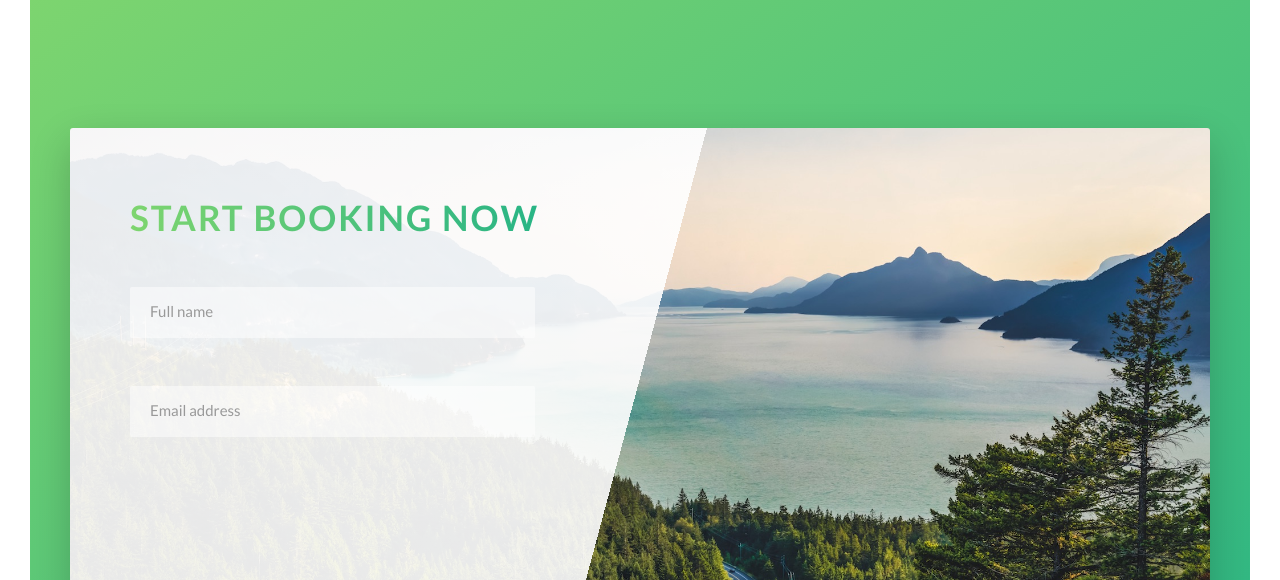
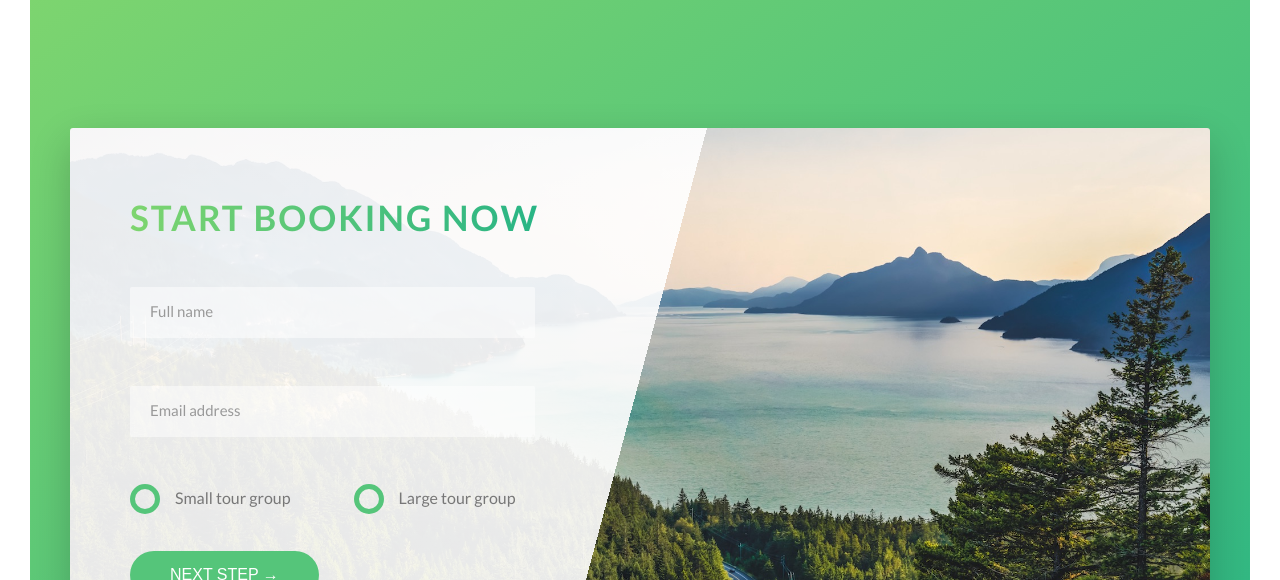
Before and after one commit to poojashroff91/natours-css, a website: page index.html in a window 1280 px wide. Shown: the part 4547-5127 px from the top of the page. Drawn offline with Linux system fonts and the light colour scheme.

Commit message:
Form styling, creating radio buttons

```diff
--- a/index.html
+++ b/index.html
@@ -294,8 +294,27 @@
                                 <input id="email" type="email" class="form__input" placeholder="Email address" required>
                                 <label for="name" class="form__label">Email address</label>
                             </div>
+                            <div class="form__group u-margin-bottom-medium">
+                                <div class="form__radio-group">
+                                    <input type="radio" class="form__radio-input" id="small" name="size">
+                                    <label for="small" class="form__radio-label">
+                                        <span class="form__radio-button"></span>
+                                        Small tour group
+                                    </label>
+                                </div>
+                                <div class="form__radio-group">
+                                    <input type="radio" class="form__radio-input" id="large" name="size">
+                                    <label for="large" class="form__radio-label">
+                                        <span class="form__radio-button"></span>
+                                        Large tour group
+                                    </label>
+                                </div>
+                            </div>
+                            <div class="form__group">
+                                <button class="btn btn--green">Next step &rarr;</button>
+                            </div>
                         </form>
-                    </div>
+                    </form>
                 </div>
             </div>
         </section>
--- a/sass/base/_utilities.scss
+++ b/sass/base/_utilities.scss
@@ -1,19 +1,23 @@
 .u-center-text {
-    text-align: center;
+    text-align: center !important;
 }
 
 .u-margin-bottom-big {
-    margin-bottom: 8rem;
+    margin-bottom: 8rem !important;
 }
+
 .u-margin-bottom-medium {
-    margin-bottom: 4rem;
+    margin-bottom: 4rem !important;
 }
+
 .u-margin-bottom-small {
-    margin-bottom: 1.5rem;
+    margin-bottom: 1.5rem !important;
 }
+
 .u-margin-top-big {
-    margin-top: 8rem;
+    margin-top: 8rem !important;
 }
+
 .u-margin-top-huge {
-    margin-top: 10rem;
+    margin-top: 10rem !important;
 }
--- a/sass/components/_button.scss
+++ b/sass/components/_button.scss
@@ -1,4 +1,5 @@
 .btn {
+    &,
     &:link,
     &:visited {
         text-transform: uppercase;
@@ -8,6 +9,11 @@
         border-radius: 10rem;
         transition: all .2s;
         position: relative;
+        font-size: $default-font-size;
+
+        //Changes for button element
+        cursor: pointer;
+        border: none;
     }
 
     &:hover {
@@ -20,7 +26,9 @@
         }
     }
 
-    &:active {
+    &:active,
+    &:focus {
+        outline: none;
         transform: translateY(-.1rem);
         box-shadow: 0 .5rem 1rem rgba($color-black, .2);
     }
--- a/sass/components/_form.scss
+++ b/sass/components/_form.scss
@@ -47,4 +47,53 @@
         visibility: hidden;
         transform: translateY(-4rem);
     }
+
+    &__radio-group {
+        width: 49%;
+        display: inline-block;
+    }
+
+    &__radio-input {
+        display: none;
+    }
+
+    &__radio-label {
+        font-size: $default-font-size;
+        cursor: pointer;
+        position: relative;
+        padding-left: 4.5rem;
+    }
+
+    &__radio-button {
+        height: 3rem;
+        width: 3rem;
+        border: 5px solid $color-primary;
+        border-radius: 50%;
+        display: inline-block;
+        position: absolute;
+        left: 0;
+        top: -.4rem;
+
+        &::after {
+            height: 1.3rem;
+            width: 1.3rem;
+            content: "";
+            display: block;
+            border-radius: 50%;
+            position: absolute;
+            left: 50%;
+            top: 50%;
+            transform: translate(-50%, -50%);
+            background-color: $color-primary;
+            opacity: 0;
+            transition: opacity .2s;
+        }
+
+    }
+
+    &__radio-input:checked ~ &__radio-label &__radio-button::after {
+        opacity: 1;
+    }
+
+
 }
```
Also changed, not shown: css/style.css.
